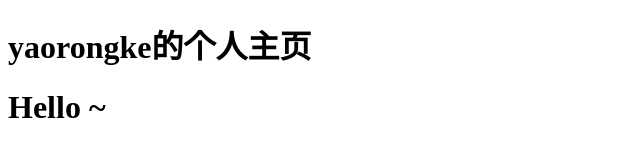
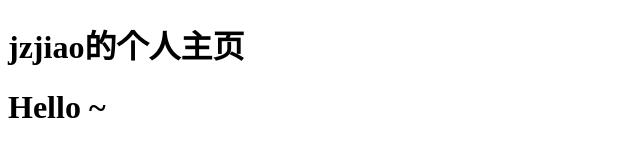
Before and after one commit to 321Rain/jzjiao.github.io, a plain HTML site: page index.html in a window 1280 px wide. Shown: the whole page, without its empty margins (0-640 px from the left). Drawn offline with Linux system fonts and the light colour scheme.

Commit message:
Update index.html

```diff
--- a/index.html
+++ b/index.html
@@ -2,10 +2,10 @@
 <html lang="en">
 <head>
     <meta charset="UTF-8">
-    <title>yaorongke</title>
+    <title>jzjiao</title>
 </head>
 <body>
-    <h1>yaorongke的个人主页</h1>
+    <h1>jzjiao的个人主页</h1>
     <h1>Hello ~</h1>
 </body>
 </html>
```
